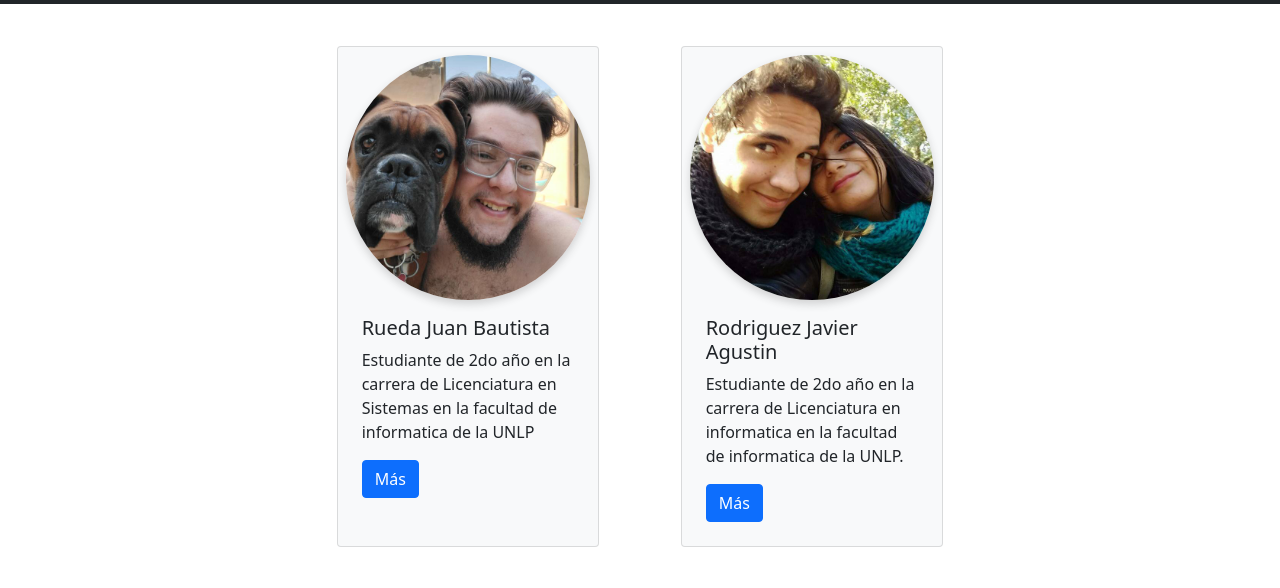
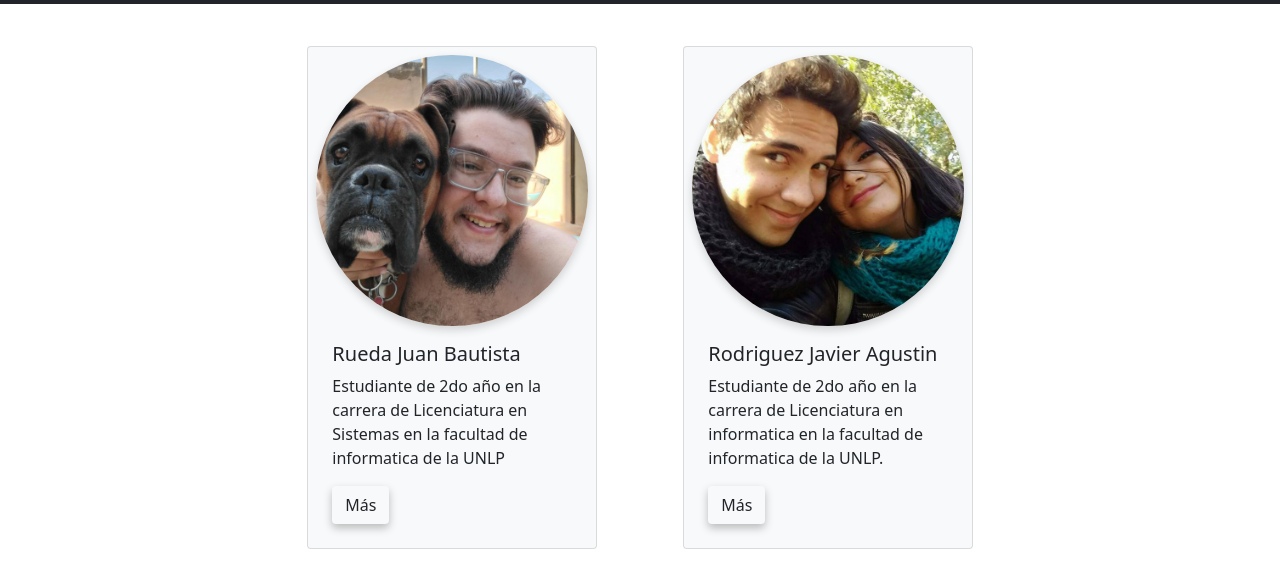
Before and after one commit to Rueda-Juan/CursoFullstacks, a plain HTML site: page Tarea 6/Perfil.html in a window 1280 px wide. Shown: the part 66-654 px from the top of the page. Drawn offline with nearby package versions, Linux system fonts and the light colour scheme.

Commit message:
correcciones

```diff
--- a/Tarea 6/Perfil.html
+++ b/Tarea 6/Perfil.html
@@ -44,7 +44,7 @@
         <div class="container-fluid d-flex justify-content-center">
             <div class="row mt-5 pt-5 d-flex justify-content-center ">
                 <div class="col-sm-5 d-flex justify-content-center container">
-                    <div class="card d-flex bg-light" style="width: 20rem;">
+                    <div class="card d-flex bg-light" style="width: 22rem;">
                         <div>
                             <img src="img/juan.jpg" class="card-img-top" alt="Imagen de perfil">
                         </div>
@@ -52,14 +52,14 @@
                             <h5 class="card-title">Rueda Juan Bautista</h5>
                             <p class="card-text">Estudiante de 2do año en la carrera de Licenciatura en Sistemas en la
                                 facultad de informatica de la UNLP</p>
-                            <button type="button" class="btn btn-primary" data-bs-toggle="modal"
+                            <button type="button" class="btn boton" data-bs-toggle="modal"
                                 data-bs-target="#perfilJuan">Más</button>
                         </div>
                     </div>
                 </div>
 
                 <div class="col-sm-5 d-flex justify-content-center container">
-                    <div class="card bg-light" style="width: 20rem;">
+                    <div class="card bg-light" style="width: 22rem;">
                         <div>
                             <img src="img/javi.jpg" class="card-img-top" alt="Imagen de perfil">
                         </div>
@@ -67,7 +67,7 @@
                             <h5 class="card-title">Rodriguez Javier Agustin</h5>
                             <p class="card-text">Estudiante de 2do año en la carrera de Licenciatura en informatica en
                                 la facultad de informatica de la UNLP.</p>
-                            <button type="button" class="btn btn-primary" data-bs-toggle="modal"
+                            <button type="button" class="btn boton" data-bs-toggle="modal"
                                 data-bs-target="#perfilJavi">Más</button>
                         </div>
                     </div>
@@ -88,9 +88,6 @@
                                 grafico
                             </p>
                         </div>
-                        <div class="modal-footer">
-                            <button type="button" class="btn btn-secondary" data-bs-dismiss="modal">Cerrar</button>
-                        </div>
                     </div>
                 </div>
             </div>
@@ -107,9 +104,6 @@
                         <div class="modal-body">
                             <p> Hola mundo2</p>
                         </div>
-                        <div class="modal-footer">
-                            <button type="button" class="btn btn-secondary" data-bs-dismiss="modal">Cerrar</button>
-                        </div>
                     </div>
                 </div>
             </div>
```
